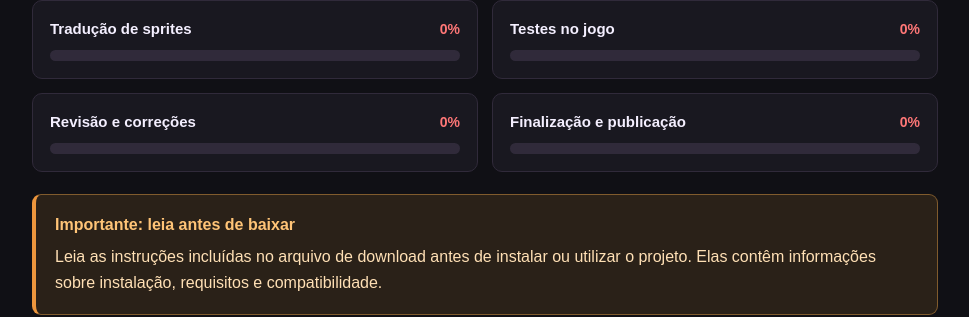
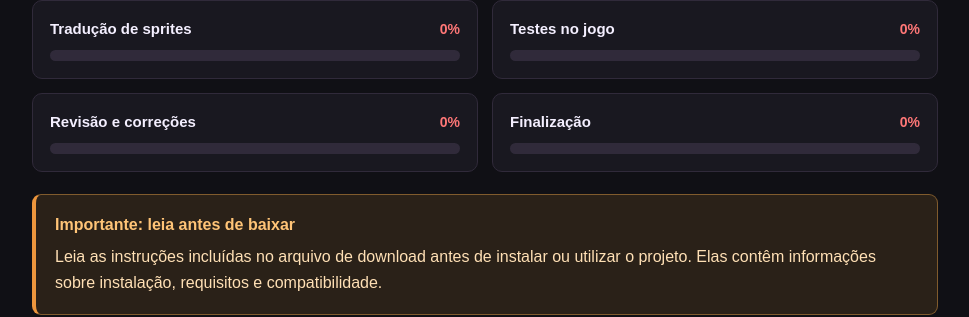
Before and after one commit to TemplarioK1/covil-secreto, a Jekyll site: the page built from _projetos/toradora-port-pc.md, in a window 1280 px wide and 900 px high, scrolled down 1426 px. Shown: the part 147-464 px from the top of the window, without its empty margins (155-1124 px from the left). Built offline with Jekyll 4.4.1, drawn with Linux system fonts in a browser that asks for light colours.

Commit message:
Calcula automaticamente o progresso da etapa Finalização

```diff
--- a/_projetos/toradora-port-pc.md
+++ b/_projetos/toradora-port-pc.md
@@ -33,7 +33,7 @@ progress_stages:
   percentage: 0
 - name: Revisão e correções
   percentage: 0
-- name: Finalização e publicação
+- name: Finalização
   percentage: 0
 ---
 ## Sobre o projeto
```
